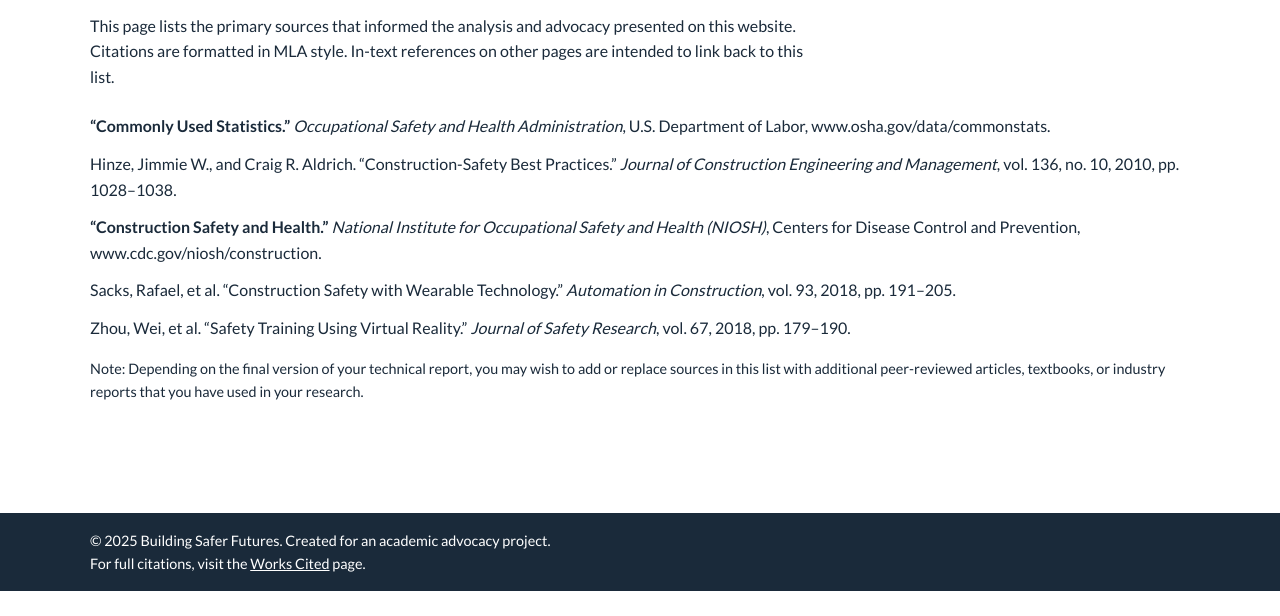
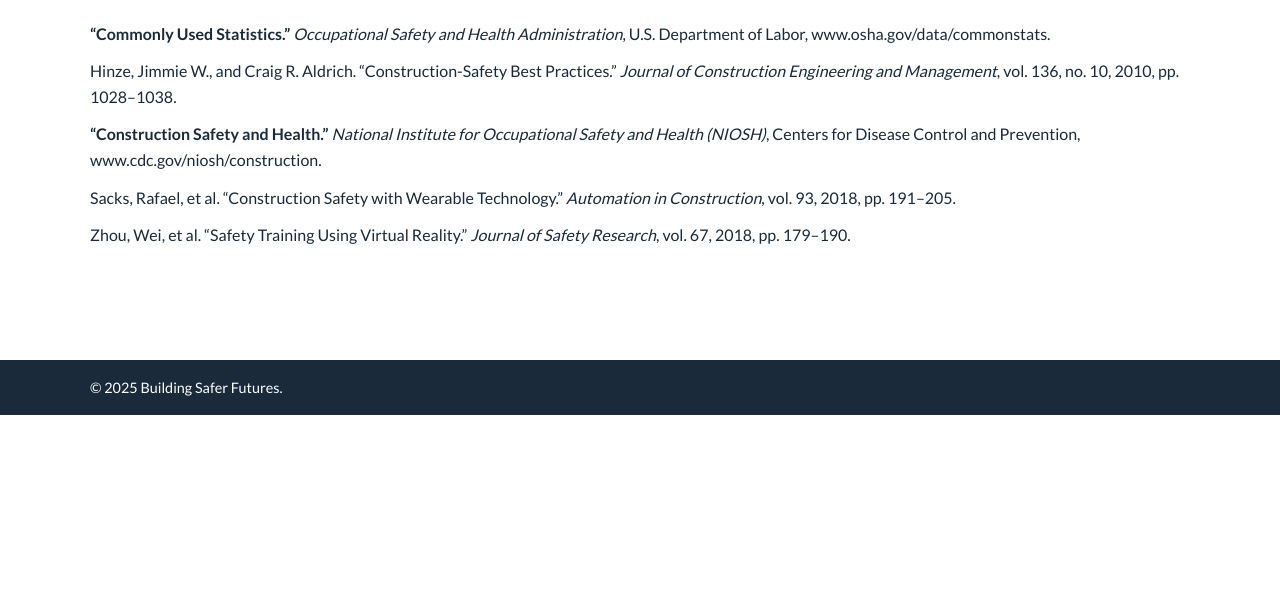
Before and after one commit to ramzeyinsignares/construction_safety_site, a plain HTML site: page works-cited.html in a window 1280 px wide. Shown: the part 184-800 px from the top of the page. Drawn offline with Linux system fonts and the light colour scheme; files that its build step writes are made by us from their sources.

Commit message:
Update works-cited.html

```diff
--- a/works-cited.html
+++ b/works-cited.html
@@ -25,9 +25,7 @@
   <div class="container">
     <h2>Works Cited</h2>
     <p class="section-lead">
-      This page lists the primary sources that informed the analysis and advocacy presented on
-      this website. Citations are formatted in MLA style. In-text references on other pages
-      are intended to link back to this list.
+
     </p>
     <ul class="citation-list">
       <li>
@@ -47,18 +45,11 @@
       </li>
     </ul>
     <p class="small">
-      Note: Depending on the final version of your technical report, you may wish to add or
-      replace sources in this list with additional peer-reviewed articles, textbooks, or
-      industry reports that you have used in your research.
+
     </p>
   </div>
 </section>
 
   <footer>
     <div class="container">
-      <div>© 2025 Building Safer Futures. Created for an academic advocacy project.</div>
-      <div>For full citations, visit the <a href="works-cited.html">Works Cited</a> page.</div>
-    </div>
-  </footer>
-</body>
-</html>
+      <div>© 2025 Building Safer Futures.
```
